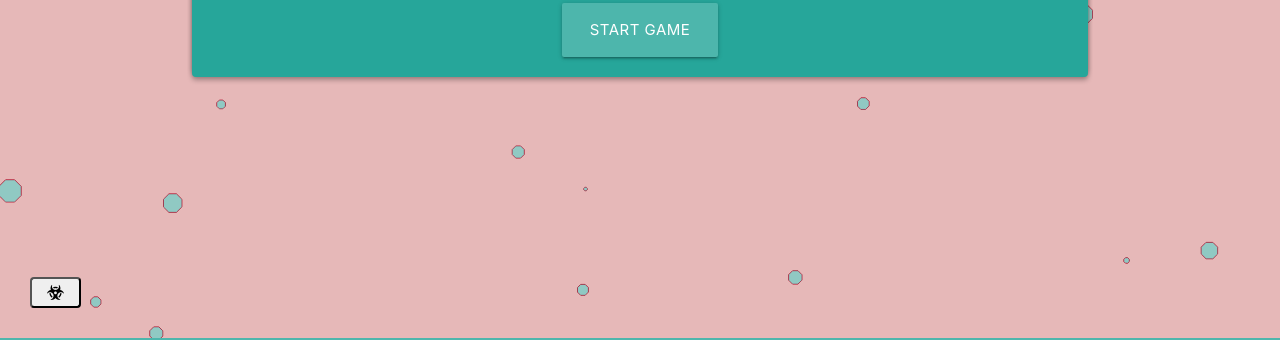
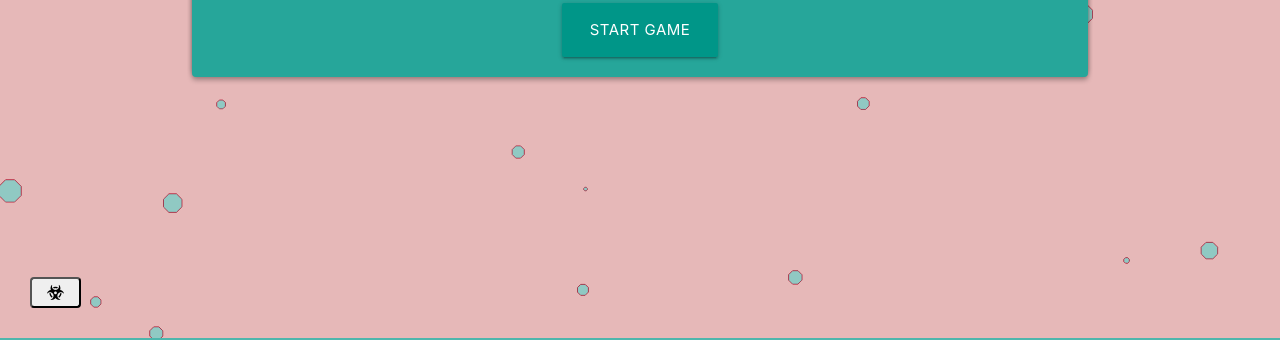
Before and after one commit to sjpcp5/Project2, a website: page public/index.html in a window 1280 px wide. Shown: the part 462-802 px from the top of the page. Drawn offline with nearby package versions, Linux system fonts and the light colour scheme.

Commit message:
updated input area

```diff
--- a/public/index.html
+++ b/public/index.html
@@ -88,7 +88,7 @@
           type="submit"
           id="start-game-button"
           href="#"
-          class="waves-effect waves-light teal btn-large lighten-2"
+          class="waves-effect waves-light teal btn-large"
         >
           Start Game
         </button>
```
